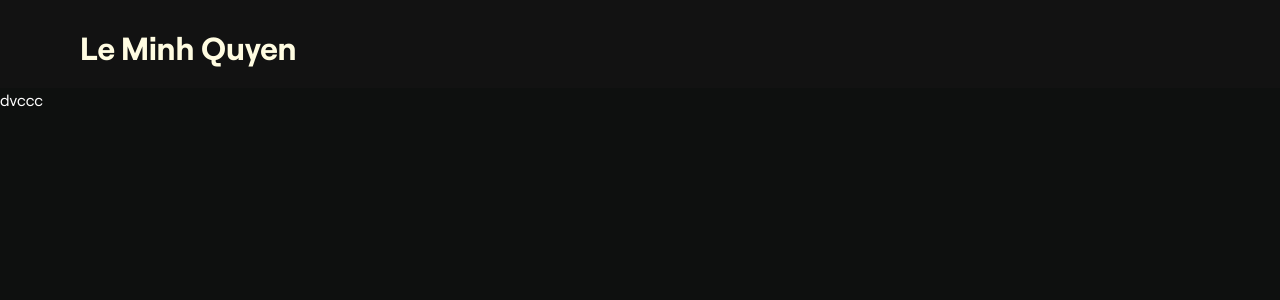
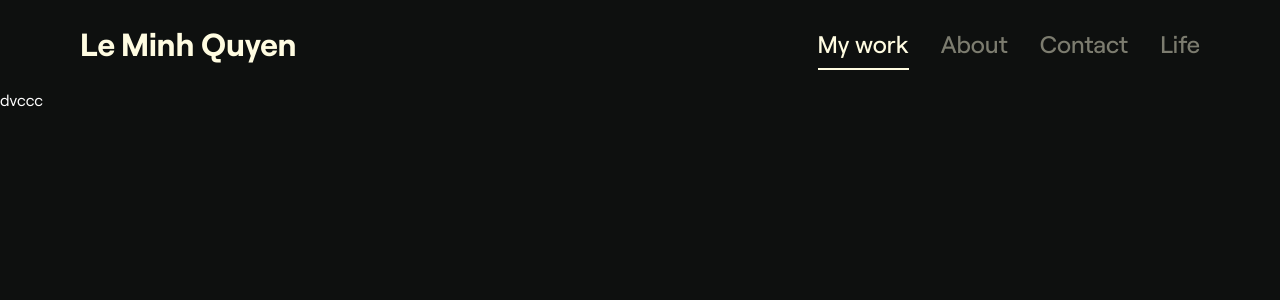
Before and after one commit to vidongls/portfolio-ivgnod, a Next.js app: page / in a window 1280 px wide. Shown: the top 300 px of the page. Built offline with nearby package versions, Linux system fonts and the light colour scheme.

Commit message:
adding navbar

```diff
--- a/src/app/(home)/_components/Header.tsx
+++ b/src/app/(home)/_components/Header.tsx
@@ -1,11 +1,13 @@
 import Logo from './Logo'
+import Navbar from './Navbar'
 
 type Props = {}
 
 const Header = (props: Props) => {
   return (
-    <div className="h-22 px-20 py-6">
+    <div className="flex h-22 items-center justify-between bg-primary px-20 py-6">
       <Logo />
+      <Navbar />
     </div>
   )
 }
--- a/src/app/(home)/_components/Logo.tsx
+++ b/src/app/(home)/_components/Logo.tsx
@@ -1,6 +1,7 @@
 'use client'
 import { gsap, Power2, useGSAP } from '@/lib/gsap'
 import Image from 'next/image'
+import Link from 'next/link'
 import { useRef } from 'react'
 
 type Props = {}
@@ -50,11 +51,12 @@ const Logo = (props: Props) => {
 
   return (
     <div
-      className="relative flex items-center gap-6"
+      className="relative flex flex-1 items-center gap-6"
       ref={container}
     >
+      <Link href={'/'}>
         <h2
-        className="absolute top-1/2 flex items-center text-[32px] font-bold text-tertiary"
+          className="absolute top-1/2 flex -translate-y-1/2 items-center text-[32px] font-bold text-tertiary"
           onMouseEnter={onSpin}
           onMouseLeave={onSpinRevert}
         >
@@ -79,6 +81,7 @@ const Logo = (props: Props) => {
             </span>
           </span>
         </h2>
+      </Link>
     </div>
   )
 }
--- a/src/app/(home)/_components/Navbar.tsx
+++ b/src/app/(home)/_components/Navbar.tsx
@@ -0,0 +1,51 @@
+'use client'
+import { cn } from '@/lib/utils'
+import Link from 'next/link'
+import { usePathname } from 'next/navigation'
+import React from 'react'
+
+type Props = {}
+
+const Navbar = (props: Props) => {
+  const pathname = usePathname()
+  const navList = [
+    {
+      href: '/',
+      text: ' My work',
+    },
+    {
+      href: '/about',
+      text: 'About',
+    },
+    {
+      href: '/contact',
+      text: 'Contact',
+    },
+    {
+      href: '/life',
+      text: 'Life',
+    },
+  ]
+
+  return (
+    <nav>
+      <ul className="flex items-center gap-8">
+        {navList.map(nav => (
+          <li key={nav.href}>
+            <Link
+              href={nav.href}
+              className={cn(
+                'text-gray_50 py-[10px] pt-4 text-2xl font-medium transition-all duration-300 ease-linear hover:text-tertiary',
+                pathname === nav.href && 'border-b-2 border-b-tertiary text-tertiary'
+              )}
+            >
+              {nav.text}
+            </Link>
+          </li>
+        ))}
+      </ul>
+    </nav>
+  )
+}
+
+export default Navbar
--- a/src/app/(home)/page.tsx
+++ b/src/app/(home)/page.tsx
@@ -1,18 +1,3 @@
-'use client'
-
-import { useGSAP, gsap } from '@/lib/gsap'
-
-import { useRef } from 'react'
 export default function Home() {
-  const container = useRef<HTMLElement | any>()
-  const tl = useRef<GSAPTimeline | any>()
-
-  return (
-    <div
-      className=" min-h-[calc(100vh-88px)] dark:bg-primary"
-      ref={container}
-    >
-      dvccc
-    </div>
-  )
+  return <div className=" min-h-[calc(100vh-88px)] dark:bg-primary">dvccc</div>
 }
--- a/src/app/globals.css
+++ b/src/app/globals.css
@@ -1,20 +1,11 @@
 @tailwind base;
 @tailwind components;
 @tailwind utilities;
-
-*,
-html {
-  font-family: var(--font-roobert);
-}
 
 @layer utilities {
   .text-balance {
     text-wrap: balance;
   }
-}
-
-* {
-  box-sizing: border-box;
 }
 
 .box {
--- a/src/app/layout.tsx
+++ b/src/app/layout.tsx
@@ -41,7 +41,7 @@ const roobert = localFont({
 })
 
 export const metadata: Metadata = {
-  title: 'Create Next App',
+  title: 'Le Minh Quyen',
   description: 'Generated by create next app',
 }
 
@@ -55,7 +55,7 @@ export default function RootLayout({
       lang="en"
       suppressHydrationWarning
     >
-      <body className={roobert.className}>
+      <body className={`${roobert.variable} font-roobert`}>
         <ThemeProvider
           attribute="class"
           defaultTheme="dark"
--- a/tailwind.config.ts
+++ b/tailwind.config.ts
@@ -17,6 +17,7 @@ const colors = {
     tertiary: {
       DEFAULT: '#fffce1',
     },
+    gray_50: '#7C7C6F',
   },
 }
 
```
Lines whose indentation alone changed are shown as unchanged.
